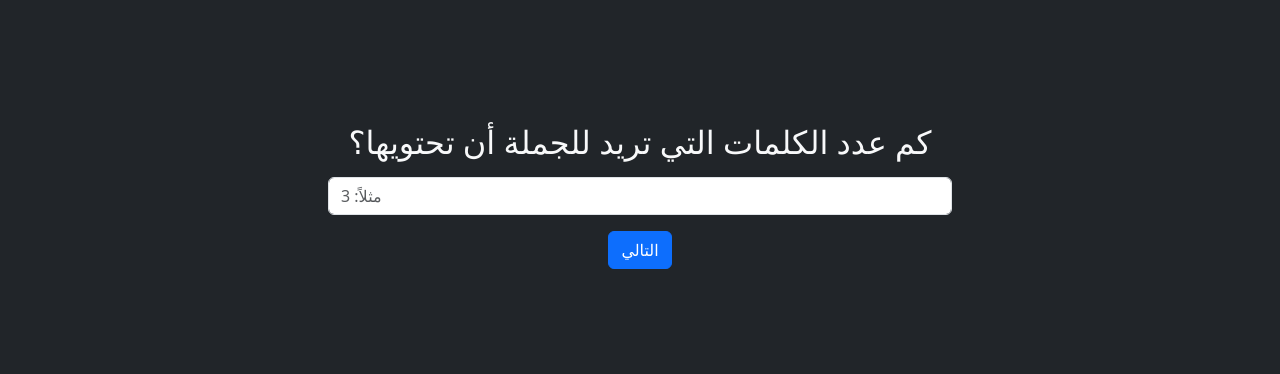
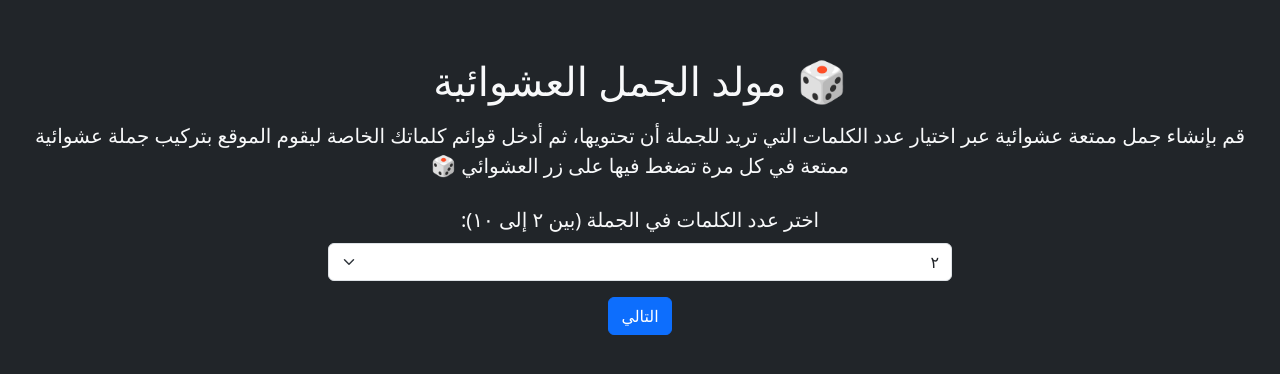
Before and after one commit to majabaliUQU/random-phrase-generator, a plain HTML site: page index.html in a window 1280 px wide. Shown: the part 196-570 px from the top of the page. Drawn offline with nearby package versions, Linux system fonts and the light colour scheme.

Commit message:
chose number of words

```diff
--- a/index.html
+++ b/index.html
@@ -3,14 +3,26 @@
 <head>
 <meta charset="UTF-8">
 <meta name="viewport" content="width=device-width, initial-scale=1.0">
-<title>مولد الجمل العشوائية</title>
+<title>🎲 مولد الجمل العشوائية</title>
 <link href="https://cdn.jsdelivr.net/npm/bootstrap@5.3.2/dist/css/bootstrap.rtl.min.css" rel="stylesheet">
 </head>
 <body class="bg-dark text-light d-flex flex-column align-items-center justify-content-center min-vh-100 p-3">
 
 <div id="step1" class="text-center w-100">
-    <h2 class="mb-3">كم عدد الكلمات التي تريد للجملة أن تحتويها؟</h2>
-    <input type="number" id="wordCount" class="form-control mb-3 w-50 mx-auto" placeholder="مثلاً: 3">
+    <h1 class="mb-3">🎲 مولد الجمل العشوائية</h1>
+    <p class="mb-4 fs-5">قم بإنشاء جمل ممتعة عشوائية عبر اختيار عدد الكلمات التي تريد للجملة أن تحتويها، ثم أدخل قوائم كلماتك الخاصة ليقوم الموقع بتركيب جملة عشوائية ممتعة في كل مرة تضغط فيها على زر العشوائي 🎲</p>
+    <label for="wordCount" class="form-label fs-5">اختر عدد الكلمات في الجملة (بين ٢ إلى ١٠):</label>
+    <select id="wordCount" class="form-select mb-3 w-50 mx-auto">
+        <option value="2">٢</option>
+        <option value="3">٣</option>
+        <option value="4">٤</option>
+        <option value="5">٥</option>
+        <option value="6">٦</option>
+        <option value="7">٧</option>
+        <option value="8">٨</option>
+        <option value="9">٩</option>
+        <option value="10">١٠</option>
+    </select>
     <button id="confirmCount" class="btn btn-primary mb-3">التالي</button>
 </div>
 
@@ -37,7 +49,7 @@
 
     document.getElementById('confirmCount').addEventListener('click', () => {
         const count = parseInt(document.getElementById('wordCount').value);
-        if (count > 0) {
+        if (count >= 2 && count <= 10) {
             step1.style.display = 'none';
             listsContainer.innerHTML = '';
             wordArrays = [];
@@ -49,7 +61,7 @@
             }
             wordLists.style.display = 'block';
         } else {
-            alert('يرجى إدخال رقم صحيح.');
+            alert('يرجى اختيار رقم بين ٢ و١٠.');
         }
     });
 
```
